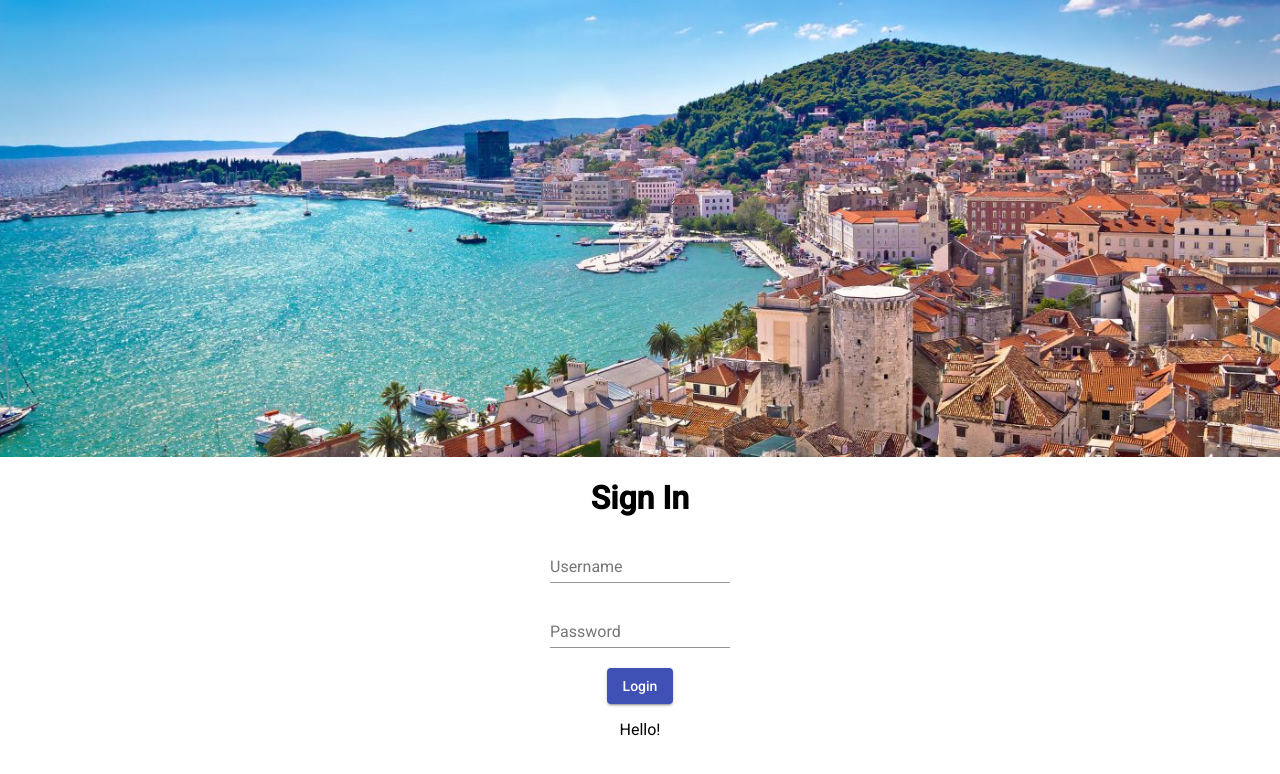
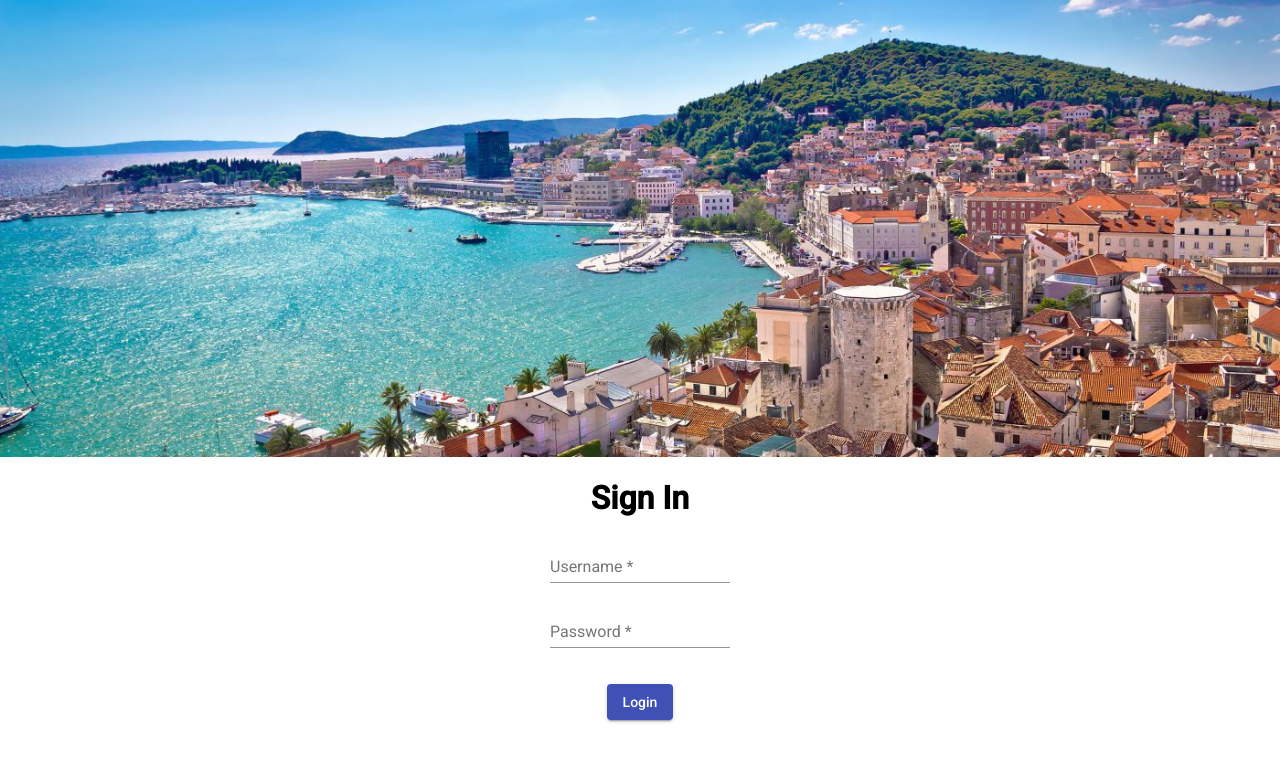
Before and after one commit to masud-rachel-wedding/wedding-ui, an Angular app: page / in a window 1280 px wide. Shown: the top 774 px of the page. Built offline with nearby package versions, Linux system fonts and the light colour scheme.

Commit message:
Login UI done, still need to implement ngRx.

```diff
--- a/src/app/app.component.html
+++ b/src/app/app.component.html
@@ -1,2 +1,2 @@
-<app-login *ngIf="!loggedIn"></app-login>
+<app-login *ngIf="!loggedIn" (loginResult)=login($event)></app-login>
 <app-stepper *ngIf="loggedIn"></app-stepper>
--- a/src/app/app.component.ts
+++ b/src/app/app.component.ts
@@ -16,4 +16,9 @@ export class AppComponent implements OnInit {
   constructor() { }
 
   ngOnInit() { }
+
+  login(loginResult: boolean) {
+    console.log(loginResult);
+    this.loggedIn = loginResult;
+  }
 }
--- a/src/app/login/login.component.html
+++ b/src/app/login/login.component.html
@@ -1,18 +1,19 @@
-<img src="../../assets/images/login_banner2.jpg" alt="Italian Trulli" class="center">
+<img src="../../assets/images/login_banner2.jpg" alt="Croatia" class="center">
 
 <div class="flex-column align-items-center">
   <h1>Sign In</h1>
-  <form class="flex-column align-items-center">
+    <form [formGroup]="signInForm">
+      <div *ngIf="!showSpinner" class="flex-column align-items-center">
         <mat-form-field>
-      <input matInput [(ngModel)]="username" name="username" placeholder="Username">
+          <input matInput formControlName="username" placeholder="Username" required>
         </mat-form-field>
         <mat-form-field>
-      <input matInput [(ngModel)]="password" name="password" placeholder="Password" type="password">
+          <input matInput formControlName="password" placeholder="Password" type="password" required>
         </mat-form-field>
-  </form>
-  <mat-spinner [style.display]="showSpinner ? 'block' : 'none'"></mat-spinner>
-  <button mat-raised-button (click)="login()" color="primary">
+        <button mat-raised-button type="submit" (click)="login()" class="mt-2" color="primary">
           Login
         </button>
-  <p>Hello!</p>
       </div>
+    </form>
+  <mat-spinner *ngIf="showSpinner"></mat-spinner>
+</div>
--- a/src/app/login/login.component.ts
+++ b/src/app/login/login.component.ts
@@ -1,15 +1,46 @@
-import { Component, OnInit } from '@angular/core';
+import { Component, OnInit, OnDestroy, Output, EventEmitter } from '@angular/core';
+import { FormGroup, FormControl, Validators } from '@angular/forms';
+import { Subscription, timer } from 'rxjs';
 
 @Component({
   selector: 'app-login',
   templateUrl: './login.component.html',
   styleUrls: ['./login.component.scss']
 })
-export class LoginComponent implements OnInit {
+export class LoginComponent implements OnInit, OnDestroy {
+  signInForm: FormGroup;
+  showSpinner: boolean = false;
+  intervalSubscription: Subscription;
+
+  @Output() loginResult = new EventEmitter<Boolean>();
 
   constructor() { }
 
   ngOnInit() {
+    this.signInForm = new FormGroup({
+      'username': new FormControl("", Validators.required),
+      'password': new FormControl("", Validators.required)
+    });
   }
 
+  login() {
+    let username = this.signInForm.get('username').value;
+    let password = this.signInForm.get('password').value;
+
+    /* API CALL */
+    // Send username and password to BE
+    // Recieve info for the rest of the RSVP stepper
+
+    // While we wait...
+    this.showSpinner = true;
+    this.intervalSubscription = timer(1000).subscribe( val => {
+      this.loginResult.emit(true);
+      this.showSpinner = false;
+    });
+
+  }
+
+  ngOnDestroy() {
+    this.intervalSubscription.unsubscribe();
+  }
 }
```
Also changed, not shown: scratchpad.txt (added). Lines whose indentation alone changed are shown as unchanged.
